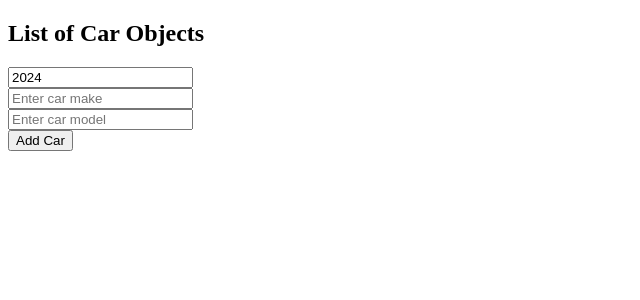
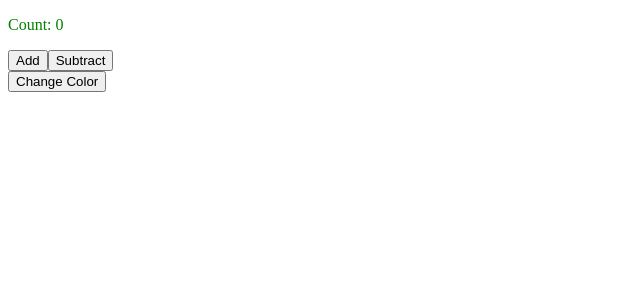
Before and after one commit to kevinandel/ReactBeginning, a React (Vite) app in the folder my-react-app/: page / in a window 1280 px wide. Shown: the top 300 px of the page, without its empty margins (0-640 px from the left). Built offline with nearby package versions, Linux system fonts and the light colour scheme.

Commit message:
Learned how to use useEffect() hook

```diff
--- a/my-react-app/src/MyComponent.jsx
+++ b/my-react-app/src/MyComponent.jsx
@@ -1,3 +1,52 @@
+import React, {useState, useEffect} from 'react';
+
+function MyComponent() {
+
+  const [count, setCount] = useState(0);
+  const [color, setColor] = useState("green");
+
+  // useEffect(() => {
+  //   document.title = `Count: ${count}`
+  // }); //runs the function every time the page re-renders
+
+  // useEffect(() => {
+  //   document.title = `Count: ${count}`
+  // }, []); //runs the function only once during mount when we add an empty array of dependencies
+
+  useEffect(() => {
+    document.title = `Count: ${count} ${color}`
+  }, [count, color]); //runs the function every time the value of the count inside dependency array changes and during mount
+
+  function addCount() {
+    setCount(c =>  c + 1);
+
+  }
+
+  function subtractCount() {
+    setCount(c =>  c - 1);
+
+  }
+
+  function changeColor() {
+    setColor(c => c === "green" ? "red" : "green");
+  }
+
+  return(<>
+          <p style={{color: color}}>Count: {count}</p>
+          <button onClick={addCount}>Add</button>
+          <button onClick={subtractCount}>Subtract</button><br />
+          <button onClick={changeColor}>Change Color</button>
+        </>);
+}
+
+
+export default MyComponent;
+
+
+
+
+
+/*
 import React, {useState} from 'react';
 
 function MyComponent() {
@@ -55,6 +104,7 @@
 
 export default MyComponent;
 
+*/
 
 
 
```
